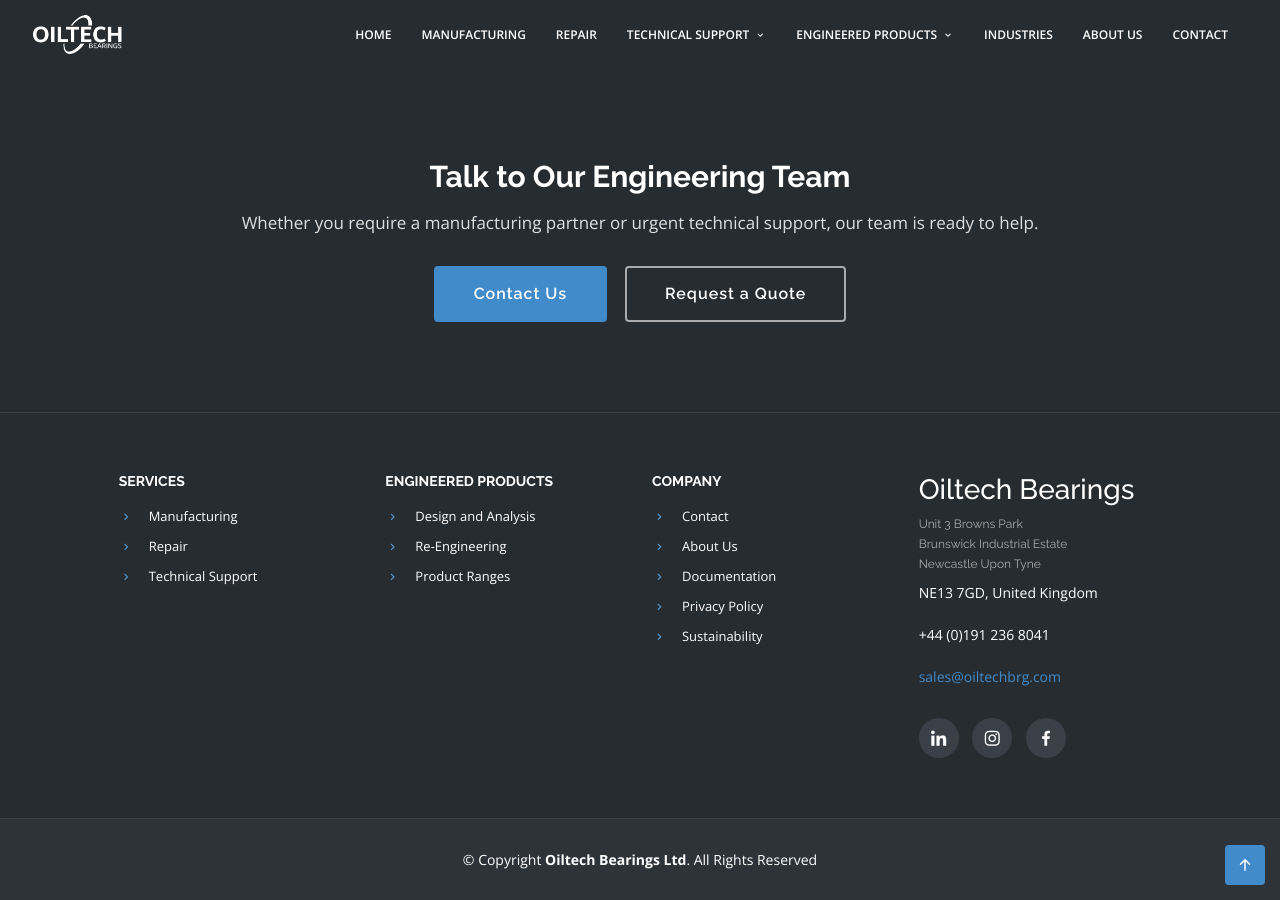
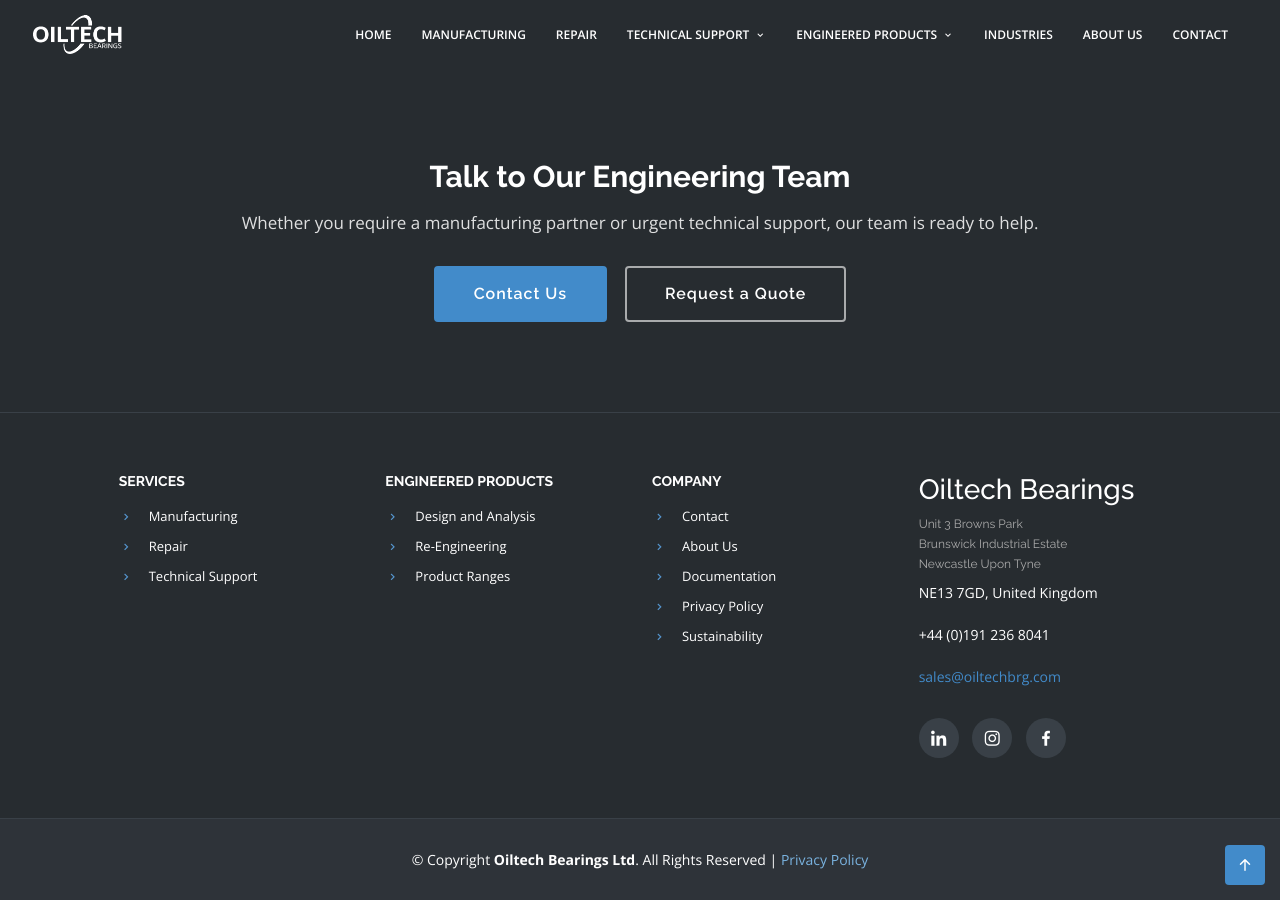
Before and after one commit to fractionerp/oiltechbrg.com, a Jekyll site: the page built from index.html, in a window 1280 px wide and 900 px high, scrolled down 4854 px. Built offline with Jekyll 4.4.1, drawn with Linux system fonts in a browser that asks for light colours.

Commit message:
style: add privacy policy link to footer copyright line

```diff
--- a/_includes/footer.html
+++ b/_includes/footer.html
@@ -58,7 +58,7 @@
 
   <div class="container">
     <div class="copyright">
-      &copy; Copyright <strong><span>Oiltech Bearings Ltd</span></strong>. All Rights Reserved
+      &copy; Copyright <strong><span>Oiltech Bearings Ltd</span></strong>. All Rights Reserved | <a href="{{ '/privacy' | relative_url }}" style="color: #7ab3e0;">Privacy Policy</a>
     </div>
   </div>
 </footer><!-- End Footer -->
```
